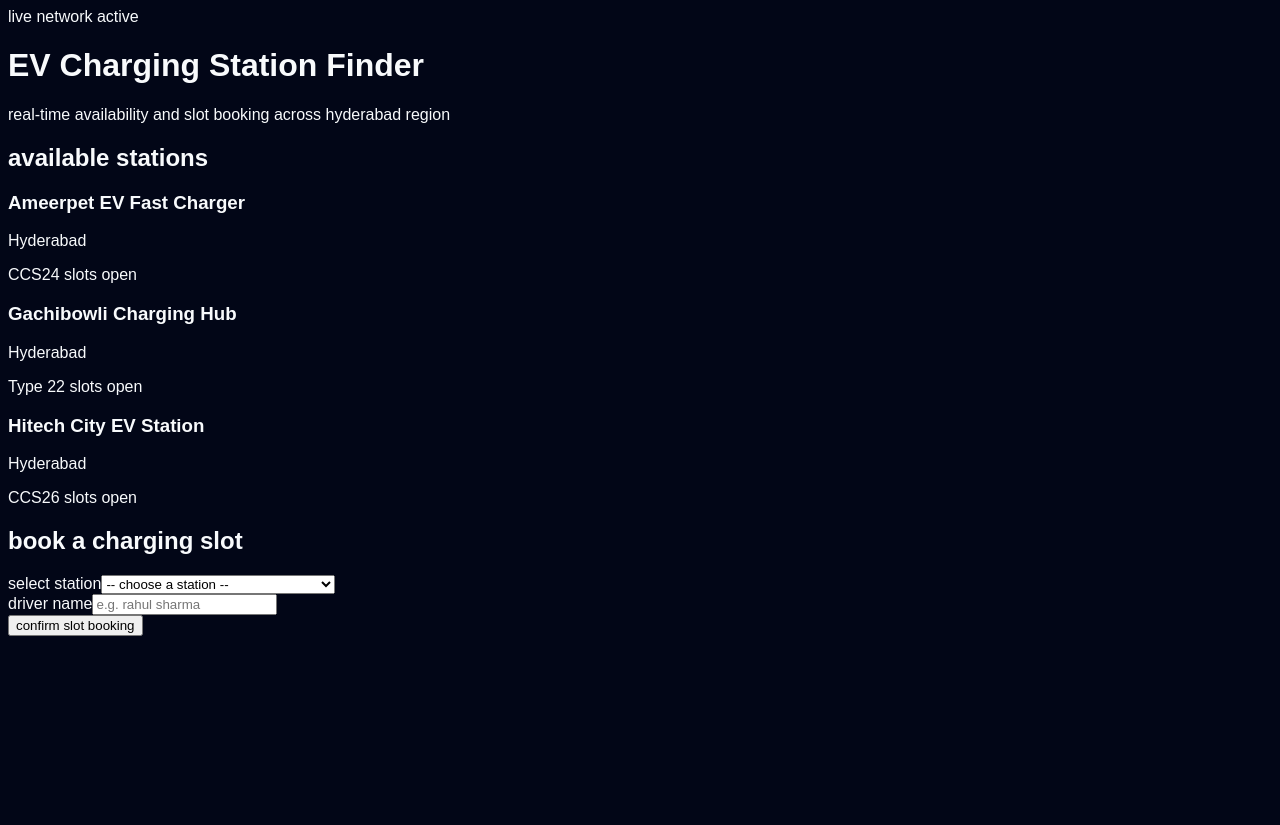
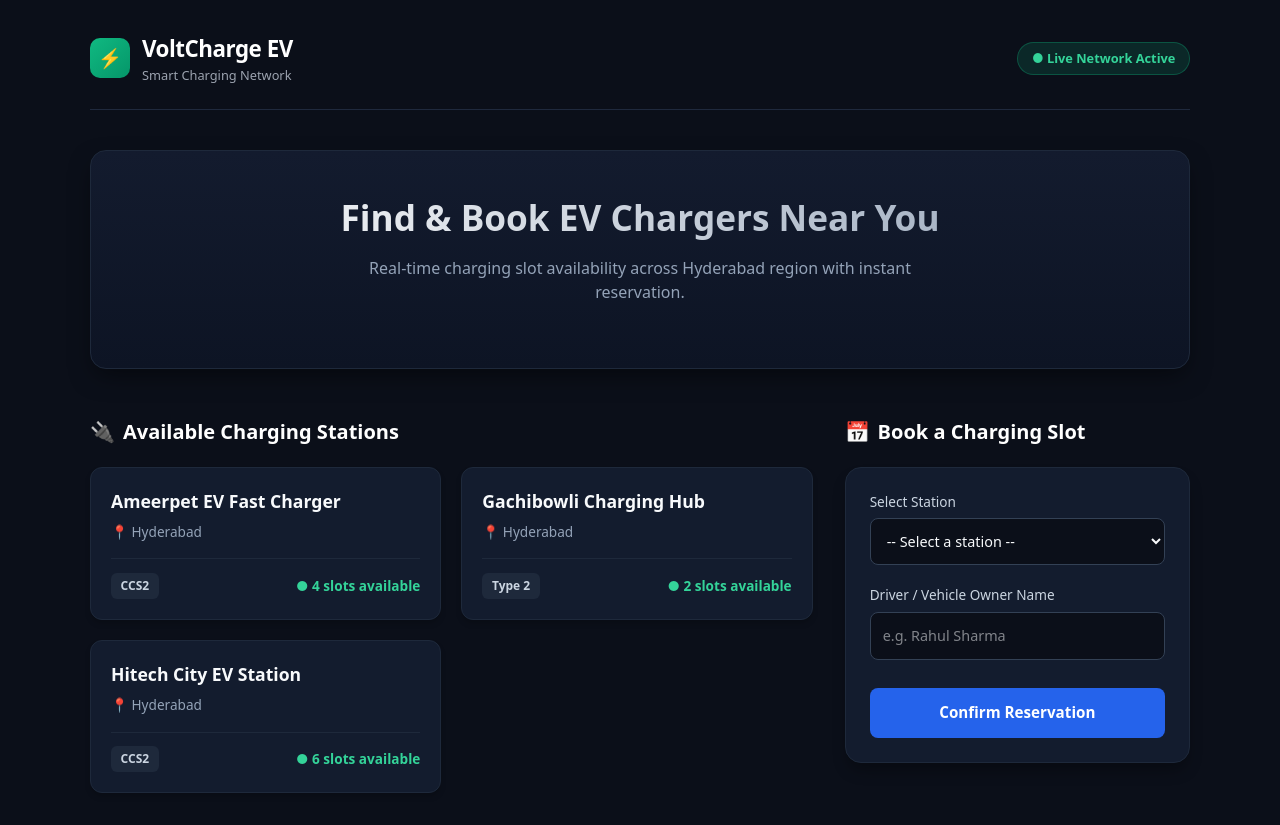
Before and after one commit to jettyneha9-cell/ev-charging-station-finder, a Next.js app in the folder frontend/: page / in a window 1280 px wide. Before the commit the page ends 800 px from the top, so only its background shows below. Built offline with nearby package versions, Linux system fonts and the light colour scheme.

Commit message:
upgrade frontend UI design

```diff
--- a/frontend/app/globals.css
+++ b/frontend/app/globals.css
@@ -1,14 +1,9 @@
-@tailwind base;
-@tailwind components;
-@tailwind utilities;
+@import "tailwindcss";
 
-:root {
-  --background: #020617;
-  --foreground: #f8fafc;
+@layer base {
+  body {
+    background-color: #0b0f19;
+    color: #f3f4f6;
+    font-family: system-ui, -apple-system, BlinkMacSystemFont, 'Segoe UI', Roboto, Oxygen, Ubuntu, Cantarell, sans-serif;
+  }
 }
-
-body {
-  color: var(--foreground);
-  background: var(--background);
-  font-family: Arial, Helvetica, sans-serif;
-}
--- a/frontend/app/page.tsx
+++ b/frontend/app/page.tsx
@@ -15,118 +15,200 @@ export default function Home() {
   const [selectedStation, setSelectedStation] = useState<string>('');
   const [driverName, setDriverName] = useState<string>('');
   const [bookingMessage, setBookingMessage] = useState<string>('');
+  const [loading, setLoading] = useState<boolean>(true);
 
   useEffect(() => {
     fetch('/api/stations')
       .then((res) => res.json())
-      .then((data: Station[]) => setStations(data))
-      .catch((err) => console.error('error fetching stations:', err));
+      .then((data: Station[]) => {
+        setStations(data);
+        setLoading(false);
+      })
+      .catch((err) => {
+        console.error('Error fetching stations:', err);
+        setLoading(false);
+      });
   }, []);
 
   const handleBooking = (e: React.FormEvent) => {
     e.preventDefault();
     if (!selectedStation || !driverName) {
-      setBookingMessage('please select a station and enter driver name.');
+      setBookingMessage('Kripya station choose karein aur driver name dalein.');
       return;
     }
-    setBookingMessage(`slot booked successfully for ${driverName} at station #${selectedStation}!`);
+    const station = stations.find(s => s.id.toString() === selectedStation);
+    setBookingMessage(`Slot successfully booked for ${driverName} at ${station ? station.name : 'Station'}!`);
     setDriverName('');
     setSelectedStation('');
   };
 
   return (
-    <main className="min-h-screen bg-slate-950 text-white p-8 flex flex-col items-center">
-      <div className="max-w-4xl w-full">
-        <header className="text-center mb-10">
-          <span className="bg-emerald-500/10 text-emerald-400 border border-emerald-500/20 text-xs px-3 py-1 rounded-full font-medium tracking-wide">
-            live network active
+    <div style={{ backgroundColor: '#0b0f19', color: '#ffffff', minHeight: '100vh', padding: '2rem 1rem' }}>
+      <div style={{ maxWidth: '1100px', margin: '0 auto' }}>
+
+        {/* Navigation Bar */}
+        <header style={{ display: 'flex', justifyContent: 'space-between', alignItems: 'center', paddingBottom: '1.5rem', marginBottom: '2.5rem', borderBottom: '1px solid #1f293d' }}>
+          <div style={{ display: 'flex', alignItems: 'center', gap: '0.75rem' }}>
+            <div style={{ width: '40px', height: '40px', borderRadius: '10px', background: 'linear-gradient(135deg, #10b981, #059669)', display: 'flex', alignItems: 'center', justifyContent: 'center', fontWeight: 'bold', fontSize: '1.2rem' }}>
+              ⚡
+            </div>
+            <div>
+              <h1 style={{ fontSize: '1.4rem', fontWeight: 'bold', margin: 0, letterSpacing: '-0.5px' }}>VoltCharge EV</h1>
+              <p style={{ fontSize: '0.8rem', color: '#9ca3af', margin: 0 }}>Smart Charging Network</p>
+            </div>
+          </div>
+          <span style={{ backgroundColor: 'rgba(16, 185, 129, 0.15)', color: '#34d399', border: '1px solid rgba(16, 185, 129, 0.3)', padding: '0.35rem 0.85rem', borderRadius: '9999px', fontSize: '0.8rem', fontWeight: '600' }}>
+            ● Live Network Active
           </span>
-          <h1 className="text-3xl sm:text-4xl font-bold mt-4 mb-2">
-            EV Charging Station Finder
-          </h1>
-          <p className="text-slate-400 text-sm">
-            real-time availability and slot booking across hyderabad region
-          </p>
         </header>
 
-        <section className="mb-10">
-          <h2 className="text-xl font-semibold mb-4 text-slate-200">
-            available stations
+        {/* Hero Banner */}
+        <div style={{ background: 'linear-gradient(180deg, #131b2e 0%, #0d1424 100%)', border: '1px solid #1e293b', borderRadius: '16px', padding: '2.5rem', marginBottom: '3rem', textAlign: 'center', boxShadow: '0 10px 25px -5px rgba(0, 0, 0, 0.5)' }}>
+          <h2 style={{ fontSize: '2.2rem', fontWeight: '800', marginBottom: '0.75rem', background: 'linear-gradient(to right, #ffffff, #94a3b8)', WebkitBackgroundClip: 'text', WebkitTextFillColor: 'transparent' }}>
+            Find & Book EV Chargers Near You
           </h2>
-          <div className="grid grid-cols-1 md:grid-cols-3 gap-4">
+          <p style={{ color: '#94a3b8', fontSize: '1rem', maxWidth: '600px', margin: '0 auto 1.5rem' }}>
+            Real-time charging slot availability across Hyderabad region with instant reservation.
+          </p>
+        </div>
+
+        <div style={{ display: 'grid', gridTemplateColumns: 'repeat(auto-fit, minmax(320px, 1fr))', gap: '2rem' }}>
+
+          {/* Available Stations List */}
+          <div style={{ gridColumn: 'span 2' }}>
+            <h3 style={{ fontSize: '1.25rem', fontWeight: '700', marginBottom: '1.25rem', display: 'flex', alignItems: 'center', gap: '0.5rem' }}>
+              <span>🔌</span> Available Charging Stations
+            </h3>
+
+            {loading ? (
+              <p style={{ color: '#94a3b8' }}>Loading station data...</p>
+            ) : stations.length === 0 ? (
+              <div style={{ background: '#111827', padding: '1.5rem', borderRadius: '12px', border: '1px solid #1f2937', color: '#9ca3af' }}>
+                No station data found. Please verify `/api/stations`.
+              </div>
+            ) : (
+              <div style={{ display: 'grid', gridTemplateColumns: 'repeat(auto-fit, minmax(280px, 1fr))', gap: '1.25rem' }}>
                 {stations.map((st) => (
                   <div
                     key={st.id}
-                className="bg-slate-900 border border-slate-800 rounded-lg p-5 shadow-lg flex flex-col justify-between"
+                    style={{
+                      backgroundColor: '#131c2e',
+                      border: '1px solid #1e293b',
+                      borderRadius: '12px',
+                      padding: '1.25rem',
+                      display: 'flex',
+                      flexDirection: 'column',
+                      justify: 'space-between',
+                      boxShadow: '0 4px 6px -1px rgba(0,0,0,0.2)'
+                    }}
                   >
                     <div>
-                  <h3 className="font-bold text-lg text-slate-100">{st.name}</h3>
-                  <p className="text-sm text-slate-400 mt-1">{st.location}</p>
+                      <div style={{ display: 'flex', justifyContent: 'space-between', alignItems: 'flex-start', marginBottom: '0.5rem' }}>
+                        <h4 style={{ fontSize: '1.1rem', fontWeight: '600', margin: 0, color: '#f8fafc' }}>{st.name}</h4>
                       </div>
-                <div className="mt-4 pt-4 border-t border-slate-800 flex justify-between items-center text-xs">
-                  <span className="bg-slate-800 text-slate-300 px-2.5 py-1 rounded">
+                      <p style={{ fontSize: '0.85rem', color: '#94a3b8', margin: '0 0 1rem' }}>📍 {st.location}</p>
+                    </div>
+
+                    <div style={{ paddingTop: '0.85rem', borderTop: '1px solid #1e293b', display: 'flex', justifyContent: 'space-between', alignItems: 'center' }}>
+                      <span style={{ backgroundColor: '#1e293b', color: '#cbd5e1', padding: '0.25rem 0.6rem', borderRadius: '6px', fontSize: '0.75rem', fontWeight: '600' }}>
                         {st.type}
                       </span>
-                  <span className="text-emerald-400 font-semibold">
-                    {st.slots} slots open
+                      <span style={{ color: '#34d399', fontSize: '0.85rem', fontWeight: '700' }}>
+                        ● {st.slots} slots available
                       </span>
                     </div>
                   </div>
                 ))}
               </div>
-        </section>
+            )}
+          </div>
 
-        <section className="bg-slate-900 border border-slate-800 rounded-xl p-6 shadow-xl max-w-lg mx-auto">
-          <h2 className="text-lg font-bold mb-4 text-slate-100">
-            book a charging slot
-          </h2>
-          <form onSubmit={handleBooking} className="space-y-4">
+          {/* Slot Booking Form */}
           <div>
-              <label className="block text-xs font-medium text-slate-400 mb-1">
-                select station
+            <h3 style={{ fontSize: '1.25rem', fontWeight: '700', marginBottom: '1.25rem', display: 'flex', alignItems: 'center', gap: '0.5rem' }}>
+              <span>📅</span> Book a Charging Slot
+            </h3>
+
+            <div style={{ backgroundColor: '#131c2e', border: '1px solid #1e293b', borderRadius: '16px', padding: '1.5rem', boxShadow: '0 10px 15px -3px rgba(0,0,0,0.3)' }}>
+              <form onSubmit={handleBooking} style={{ display: 'flex', flexDirection: 'column', gap: '1.25rem' }}>
+                <div>
+                  <label style={{ display: 'block', fontSize: '0.85rem', color: '#cbd5e1', marginBottom: '0.4rem', fontWeight: '500' }}>
+                    Select Station
                   </label>
                   <select
                     value={selectedStation}
                     onChange={(e) => setSelectedStation(e.target.value)}
-                className="w-full bg-slate-950 border border-slate-800 rounded-md p-2.5 text-sm text-slate-200 focus:outline-none focus:border-blue-500"
+                    style={{
+                      width: '100%',
+                      backgroundColor: '#0b0f19',
+                      border: '1px solid #334155',
+                      borderRadius: '8px',
+                      padding: '0.75rem',
+                      color: '#f8fafc',
+                      fontSize: '0.9rem',
+                      outline: 'none'
+                    }}
                   >
-                <option value="">-- choose a station --</option>
+                    <option value="">-- Select a station --</option>
                     {stations.map((st) => (
                       <option key={st.id} value={st.id}>
-                    {st.name} ({st.slots} slots)
+                        {st.name} ({st.slots} slots open)
                       </option>
                     ))}
                   </select>
                 </div>
 
                 <div>
-              <label className="block text-xs font-medium text-slate-400 mb-1">
-                driver name
+                  <label style={{ display: 'block', fontSize: '0.85rem', color: '#cbd5e1', marginBottom: '0.4rem', fontWeight: '500' }}>
+                    Driver / Vehicle Owner Name
                   </label>
                   <input
                     type="text"
-                placeholder="e.g. rahul sharma"
+                    placeholder="e.g. Rahul Sharma"
                     value={driverName}
                     onChange={(e) => setDriverName(e.target.value)}
-                className="w-full bg-slate-950 border border-slate-800 rounded-md p-2.5 text-sm text-slate-200 focus:outline-none focus:border-blue-500"
+                    style={{
+                      width: '100%',
+                      backgroundColor: '#0b0f19',
+                      border: '1px solid #334155',
+                      borderRadius: '8px',
+                      padding: '0.75rem',
+                      color: '#f8fafc',
+                      fontSize: '0.9rem',
+                      outline: 'none'
+                    }}
                   />
                 </div>
 
                 <button
                   type="submit"
-              className="w-full bg-blue-600 hover:bg-blue-500 text-white font-medium py-2.5 rounded-md text-sm transition-colors duration-200 mt-2"
+                  style={{
+                    backgroundColor: '#2563eb',
+                    color: '#ffffff',
+                    fontWeight: '600',
+                    border: 'none',
+                    padding: '0.85rem',
+                    borderRadius: '8px',
+                    cursor: 'pointer',
+                    fontSize: '0.95rem',
+                    marginTop: '0.5rem',
+                    transition: 'background-color 0.2s'
+                  }}
                 >
-              confirm slot booking
+                  Confirm Reservation
                 </button>
               </form>
 
               {bookingMessage && (
-            <p className="mt-4 text-center text-sm font-medium text-emerald-400 bg-emerald-500/10 border border-emerald-500/20 py-2 rounded-md">
+                <div style={{ marginTop: '1.25rem', padding: '0.85rem', borderRadius: '8px', backgroundColor: 'rgba(16, 185, 129, 0.15)', border: '1px solid rgba(16, 185, 129, 0.3)', color: '#34d399', fontSize: '0.85rem', textAlign: 'center', fontWeight: '500' }}>
                   {bookingMessage}
-            </p>
+                </div>
               )}
-        </section>
             </div>
-    </main>
+          </div>
+
+        </div>
+      </div>
+    </div>
   );
 }
```
Lines whose indentation alone changed are shown as unchanged.
